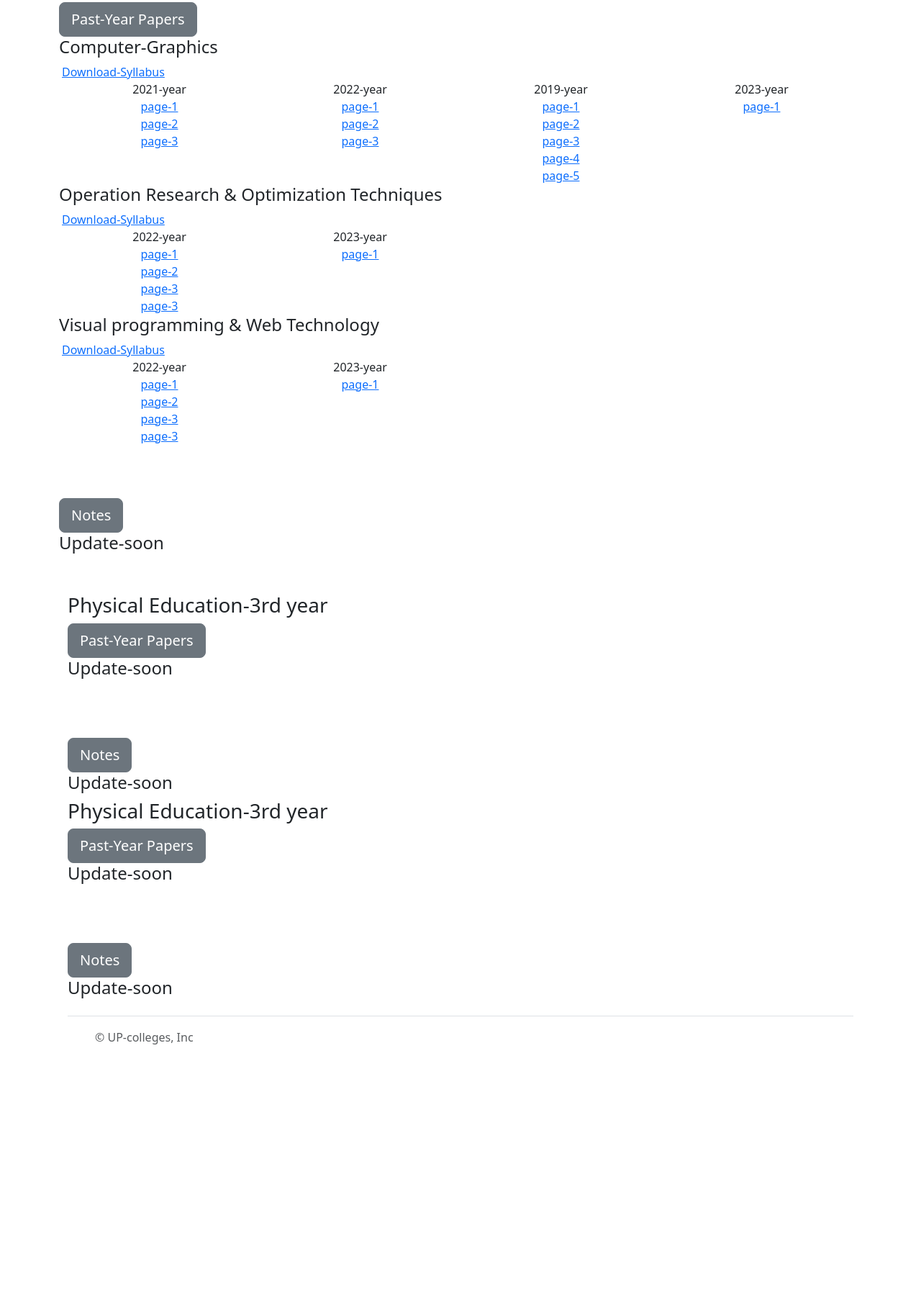
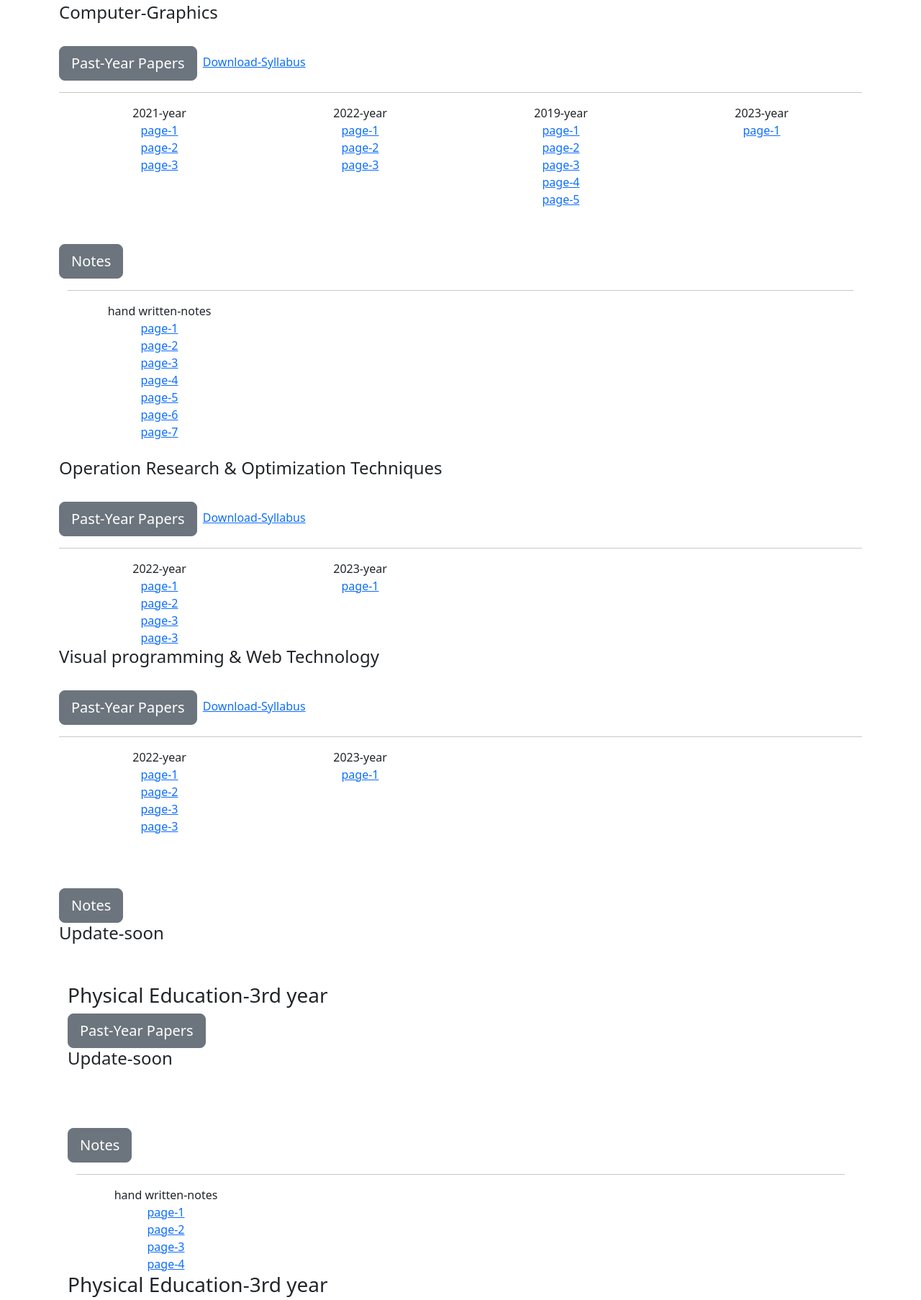
Before and after one commit to RishabKanaujia/UP-Colleges, a plain HTML site: page web2.html in a window 1280 px wide. Shown: the part 126-1932 px from the top of the page at 72% size. Before the commit the page ends 1620 px from the top, so only its background shows below. Drawn offline with nearby package versions, Linux system fonts and the light colour scheme.

Commit message:
Add files via upload

```diff
--- a/web2.html
+++ b/web2.html
@@ -25,9 +25,10 @@
     padding-top: 30px;">
         <h3>Information Technology-3rd year</h3>
 
+
+        <h4>Computer-Graphics</h4> <br>
         <button type="button" class="btn btn-secondary btn-lg">Past-Year Papers</button>
-        <h4>Computer-Graphics</h4>
-        <a class="p-1 rounded" href="./img/s.jpg">Download-Syllabus</a>
+        <a class="p-1 rounded" href="./img/s.jpg">Download-Syllabus</a><hr>
 
         <div class="container text-center">
             <div class="row">
@@ -60,8 +61,36 @@
             </div>
         </div>
 
-        <h4>Operation Research & Optimization Techniques</h4>
-        <a class="p-1 rounded" href="img/or/syllabus.jpeg">Download-Syllabus</a>
+        <button style="margin-top: 50px;" type="button" class="btn btn-secondary btn-lg">Notes</button>
+        <div class="container text-center"> <hr>
+            <div class="row">
+                <div class="col">
+                    hand written-notes <br>
+                    <a href="./img/cg notes/11a.svg">page-1</a> <br>
+                    <a href="./img/cg notes/22a.svg">page-2</a> <br>
+                    <a href="./img/cg notes/33a.svg">page-3</a> <br>
+                    <a href="./img/cg notes/44a.svg">page-4</a> <br>
+                    <a href="./img/cg notes/55a.svg">page-5</a> <br>
+                    <a href="./img/cg notes/66a.svg">page-6</a> <br>
+                    <a href="./img/cg notes/77a.svg">page-7</a> <br>
+                </div>
+                <div class="col">
+
+                </div>
+                <div class="col">
+
+                </div>
+                <div class="col">
+
+
+
+                </div>
+            </div>
+        </div>
+        <br>
+        <h4>Operation Research & Optimization Techniques</h4> <br>
+        <button type="button" class="btn btn-secondary btn-lg">Past-Year Papers</button>
+        <a class="p-1 rounded" href="img/or/syllabus.jpeg">Download-Syllabus</a> <hr>
         <div class="container text-center">
             <div class="row">
                 <div class="col">
@@ -87,8 +116,9 @@
             </div>
         </div>
 
-        <h4>Visual programming & Web Technology</h4>
-        <a class="p-1 rounded" href="img/or/syllabus.jpeg">Download-Syllabus</a>
+        <h4>Visual programming & Web Technology</h4> <br>
+        <button type="button" class="btn btn-secondary btn-lg">Past-Year Papers</button>
+        <a class="p-1 rounded" href="img/or/syllabus.jpeg">Download-Syllabus</a><hr>
         <div class="container text-center">
             <div class="row">
                 <div class="col">
@@ -126,7 +156,28 @@
             <button type="button" class="btn btn-secondary btn-lg">Past-Year Papers</button>
             <h4>Update-soon</h4>
             <br><button style="margin-top: 50px;" type="button" class="btn btn-secondary btn-lg">Notes</button>
-            <h4>Update-soon</h4>
+            <div class="container text-center"> <hr>
+                <div class="row">
+                    <div class="col">
+                        hand written-notes <br>
+                        <a href="./img/stat_ped notes/1a.svg">page-1</a> <br>
+                        <a href="./img/stat_ped notes/2a.svg">page-2</a> <br>
+                        <a href="./img/stat_ped notes/3a.svg">page-3</a> <br>
+                        <a href="./img/stat_ped notes/4a.svg">page-4</a> <br>
+                    </div>
+                    <div class="col">
+
+                    </div>
+                    <div class="col">
+
+                    </div>
+                    <div class="col">
+
+
+
+                    </div>
+                </div>
+            </div>
         </div>
 
         <div class="container">
```
Also changed, not shown: img/stat_ped notes/syllbus.jpg (added), 11 other files.
